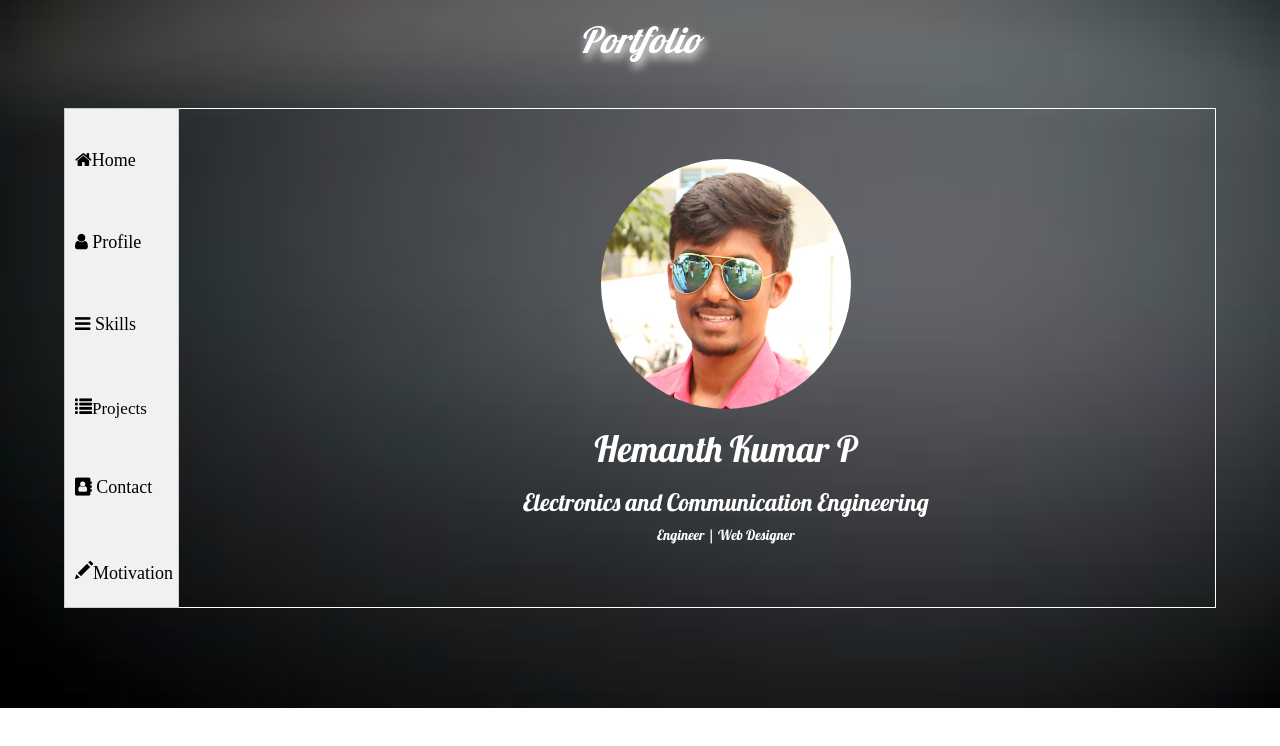
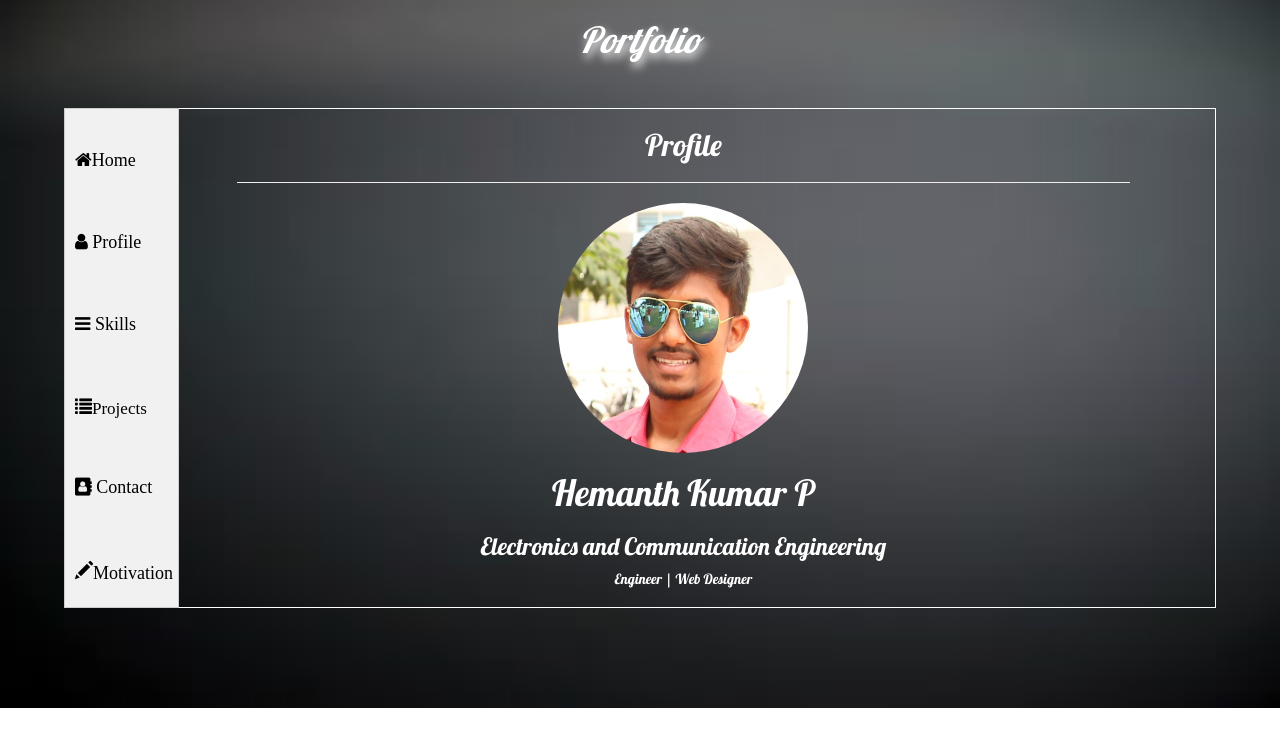
Before and after one commit to hemanthkumarp23/hemanthkumarp23.github.io, a plain HTML site: page profile.html in a window 1280 px wide. Drawn offline with nearby package versions, Linux system fonts and the light colour scheme; a web font is replaced by a local one.

Commit message:
Small changes

```diff
--- a/profile.html
+++ b/profile.html
@@ -51,11 +51,18 @@
 					</div>
 					<!-- oncliw3-largeck="openCity(event, 'Home')" id="defaultOpen" -->
 				</div>
-				<div id="Profile" class="tabcontent" style="height: 500px; text-align: center; padding-top: 50px;">
-					<img src="hemanth.jpg" alt="Person" style="height: 250px; width: 250px; border-radius: 50%;">
-					<h1>Hemanth Kumar P</h1>
-					<h3>Electronics and Communication Engineering</h3>
-					<p>Engineer | Web Designer </p>
+				<div id="Profile" class="tabcontent" style="height: 500px; text-align: center;">
+				<div class="row">
+						<div class="container-fluid" style="padding-right: 100px;">
+							<h2>Profile</h2>
+							<hr>
+									<img src="hemanth.jpg" alt="Person" style="height: 250px; width: 250px; border-radius: 50%;">
+									<h1>Hemanth Kumar P</h1>
+									<h3>Electronics and Communication Engineering</h3>
+									<p>Engineer | Web Designer </p>
+						</div>
+				</div>
+
 				</div>
 			</div>
 		</body>
```
Also changed, not shown: apj1.png.
